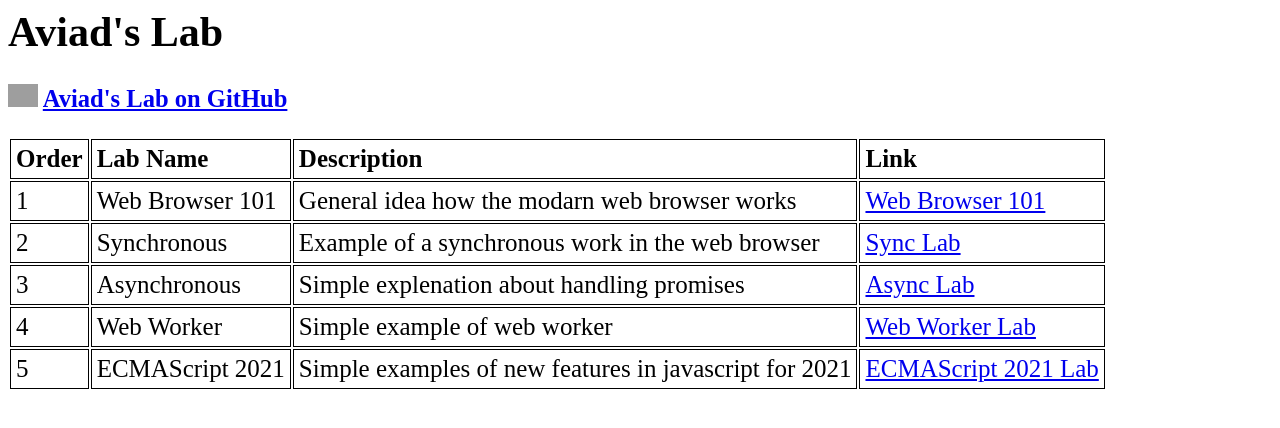
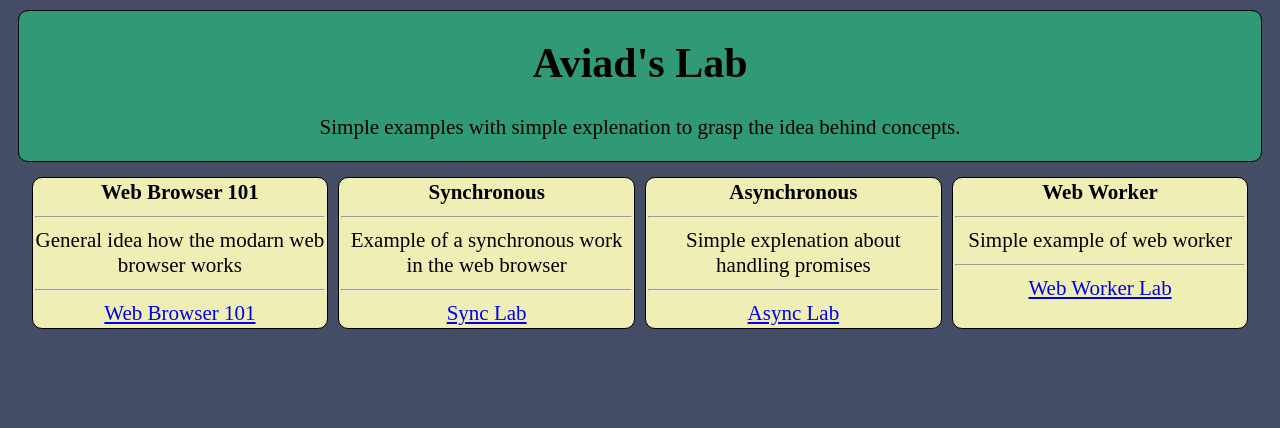
Before and after one commit to aviadgawl/JavaScriptLab, a website: page public/index.html in a window 1280 px wide. Drawn offline with Linux system fonts and the light colour scheme; grey boxes are pictures that could not be loaded.

Commit message:
Adding flex

```diff
--- a/public/index.html
+++ b/public/index.html
@@ -1,51 +1,45 @@
 <html>
+
 <head>
     <title>Aviad Lab</title>
     <link rel="stylesheet" href="./style.css">
 </head>
+
 <body>
+    <header>
         <h1>Aviad's Lab</h1>
-            <h3>
-                <img width="30" src="https://upload.wikimedia.org/wikipedia/commons/thumb/9/91/Octicons-mark-github.svg/600px-Octicons-mark-github.svg.png" alt="">
-                <a href="https://github.com/aviadgawl/AviadsLab.git">Aviad's Lab on GitHub</a>
-            </h3>
-        <table>
-            <tr class="bold">
-                <td>Order</td>
-                <td>Lab Name</td>
-                <td>Description</td>
-                <td>Link</td>
-            </tr>
-            <tr>
-                <td>1</td>
-                <td>Web Browser 101</td>
-                <td>General idea how the modarn web browser works</td>
-                <td><a href="./browser101/index.html">Web Browser 101</a></td>
-            </tr>
-            <tr>
-                <td>2</td>
-                <td>Synchronous</td>
-                <td>Example of a synchronous work in the web browser</td>
-                <td><a href="./async-await/sync.html">Sync Lab</a></td>
-            </tr>
-            <tr>
-                <td>3</td>
-                <td>Asynchronous</td>
-                <td>Simple explenation about handling promises</td>
-                <td><a href="./async-await/async.html">Async Lab</a></td>
-            </tr>
-            <tr>
-                <td>4</td>
-                <td>Web Worker</td>
-                <td>Simple example of web worker</td>
-                <td><a href="./web-worker/index.html">Web Worker Lab</a></td>
-            </tr>
-            <tr>
-                <td>5</td>
-                <td>ECMAScript 2021</td>
-                <td>Simple examples of new features in javascript for 2021</td>
-                <td><a href="./ECMAScript2021/index.html">ECMAScript 2021 Lab</a></td>
-            </tr>
-        </table>
+        <p>Simple examples with simple explenation to grasp the idea behind concepts.</p>
+    </header>
+    <section class="flex-container">
+    <div>
+        <span class="bold">Web Browser 101</span>
+        <hr />
+        <span>General idea how the modarn web browser works</span>
+        <hr />
+        <a href="./browser101/browser101.html">Web Browser 101</a>
+    </div>
+    <div>
+        <span class="bold">Synchronous</span>
+        <hr />
+        <span>Example of a synchronous work in the web browser</span>
+        <hr />
+        <a href="./async-await/sync.html">Sync Lab</a>
+    </div>
+    <div>
+        <span class="bold">Asynchronous</span>
+        <hr />
+        <span>Simple explenation about handling promises</span>
+        <hr />
+        <a href="./async-await/async.html">Async Lab</a>
+    </div>
+    <div>
+        <span class="bold">Web Worker</span>
+        <hr />
+        <span>Simple example of web worker</span>
+        <hr />
+        <a href="./web-worker/web-worker.html">Web Worker Lab</a>
+    </div>
+</section>
 </body>
+
 </html>
--- a/public/style.css
+++ b/public/style.css
@@ -1,30 +1,54 @@
-body{
-    font-size: 21px;
+:root {
+    --main: #454d66;
+    --sub: #309975;
+    --sub-two: #58b368;
+    --sub-three: #dad873;
+    --sub-four: #efeeb4;
 }
 
-button{
+body {
+    font-size: 21px;
+    background-color: var(--main);
+}
+
+header {
+    background-color: var(--sub);
+    border: 1px solid black;
+    border-radius: 10px;
+    margin:10px;
+    text-align: center;
+}
+
+.flex-container {
+    display: flex;
+    flex-direction: row;
+    flex-wrap: wrap;
+    justify-content: flex-start;
+    justify-content: center;
+}
+
+.flex-container > div {
+    background-color: var(--sub-four);
+    padding: 2px;
+    border: 1px solid black;
+    border-radius: 10px;
+    margin: 5px;
+    text-align: center;
+    width: 23%;
+    min-width: 200px;
+}
+
+button {
     width: 200px;
     height: 200px;
     font-size: 21px;
 }
 
-.log{
+.log {
     width: 250px;
     height: 800px;
 }
 
-div{
-    padding: 2px;
-    border: 1px solid black;
-    margin-top:5px;
-}
-
-td{
-    border: 1px solid black;
-    font-size: 25px;
-    padding:5px;
-}
-
-.bold{
+.bold {
     font-weight: bold;
 }
```
Lines whose indentation alone changed are shown as unchanged.
